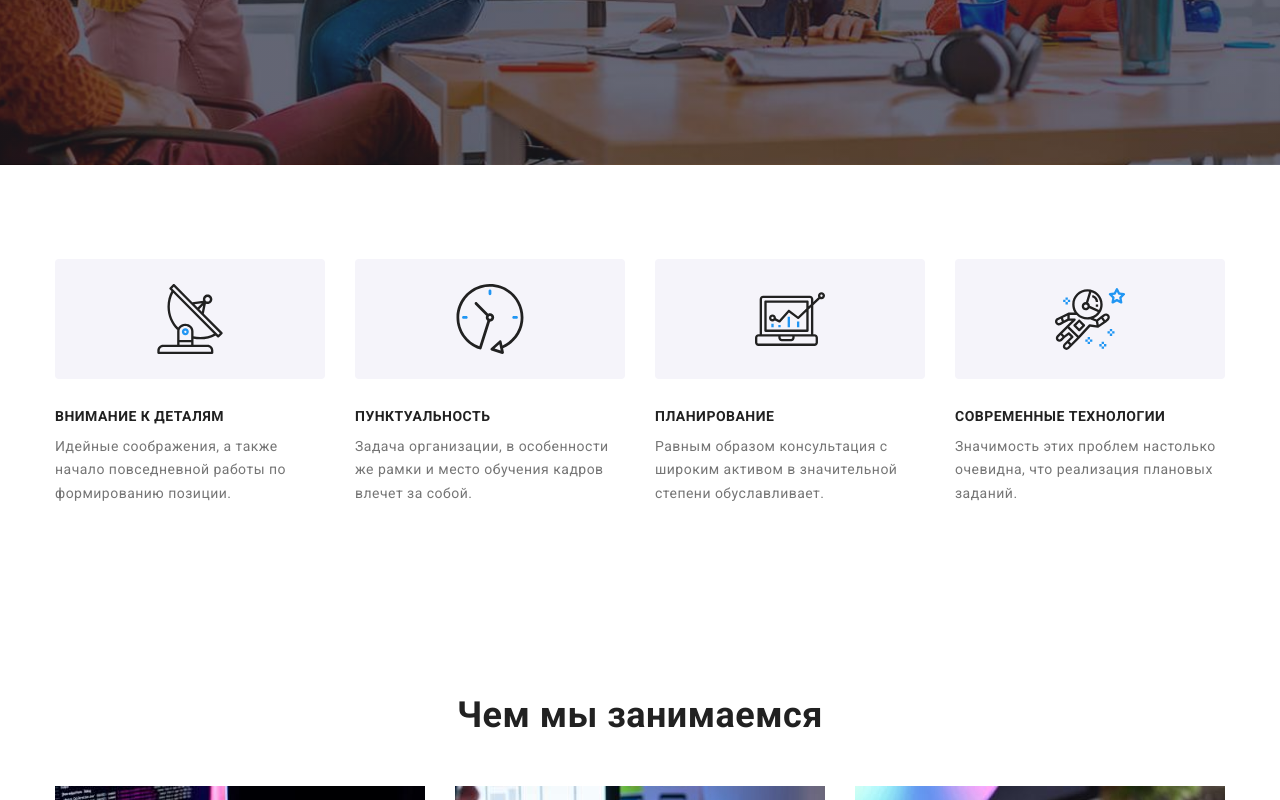
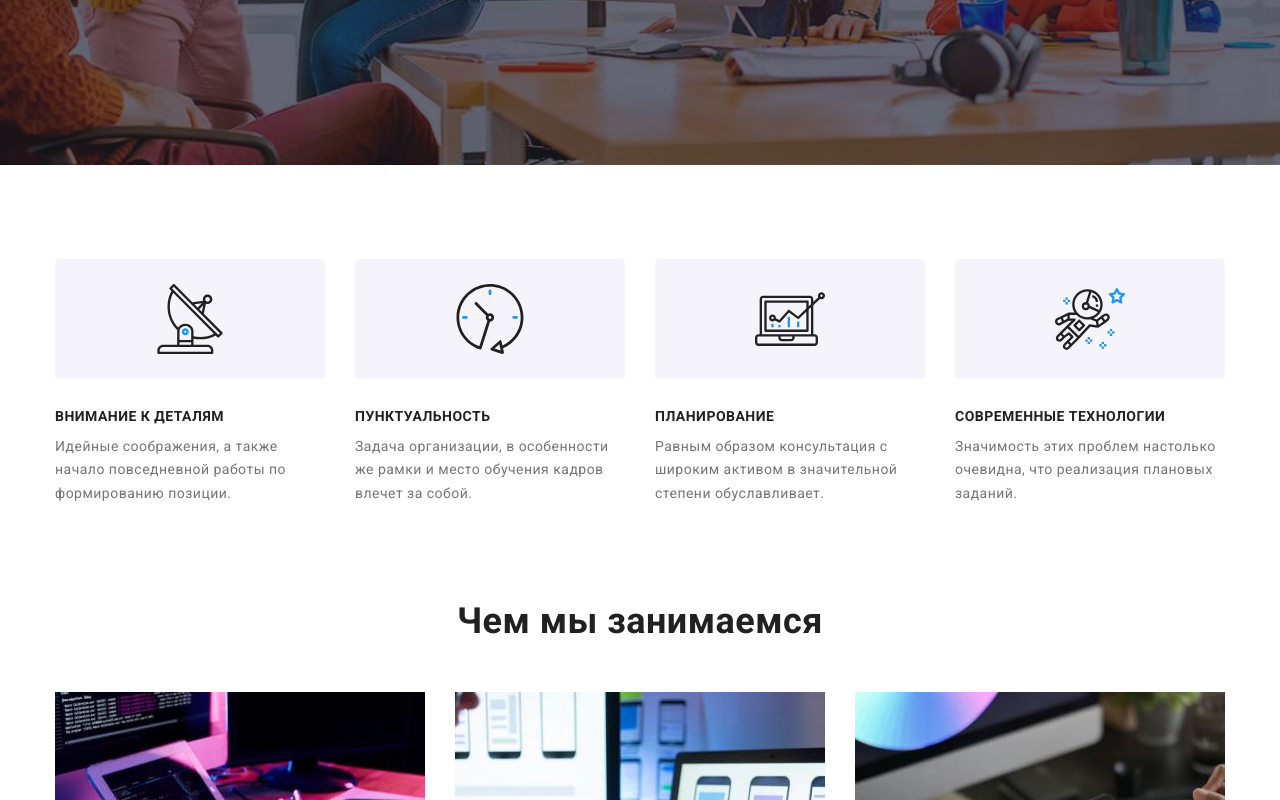
Before and after one commit to AnionB/goit-markup-hw-05, a plain HTML site: page index.html in a window 1280 px wide. Shown: the part 520-1320 px from the top of the page. Drawn offline with nearby package versions, Linux system fonts and the light colour scheme.

Commit message:
Update styles.css

```diff
--- a/css/styles.css
+++ b/css/styles.css
@@ -195,7 +195,9 @@ bottom: 0;
   background-color: var(--hover-button-hero);
   cursor: pointer;
 }
-
+.advantage.section {
+  padding-bottom: 0;
+}
 .advantage-list {
   display: flex;
 }
```
